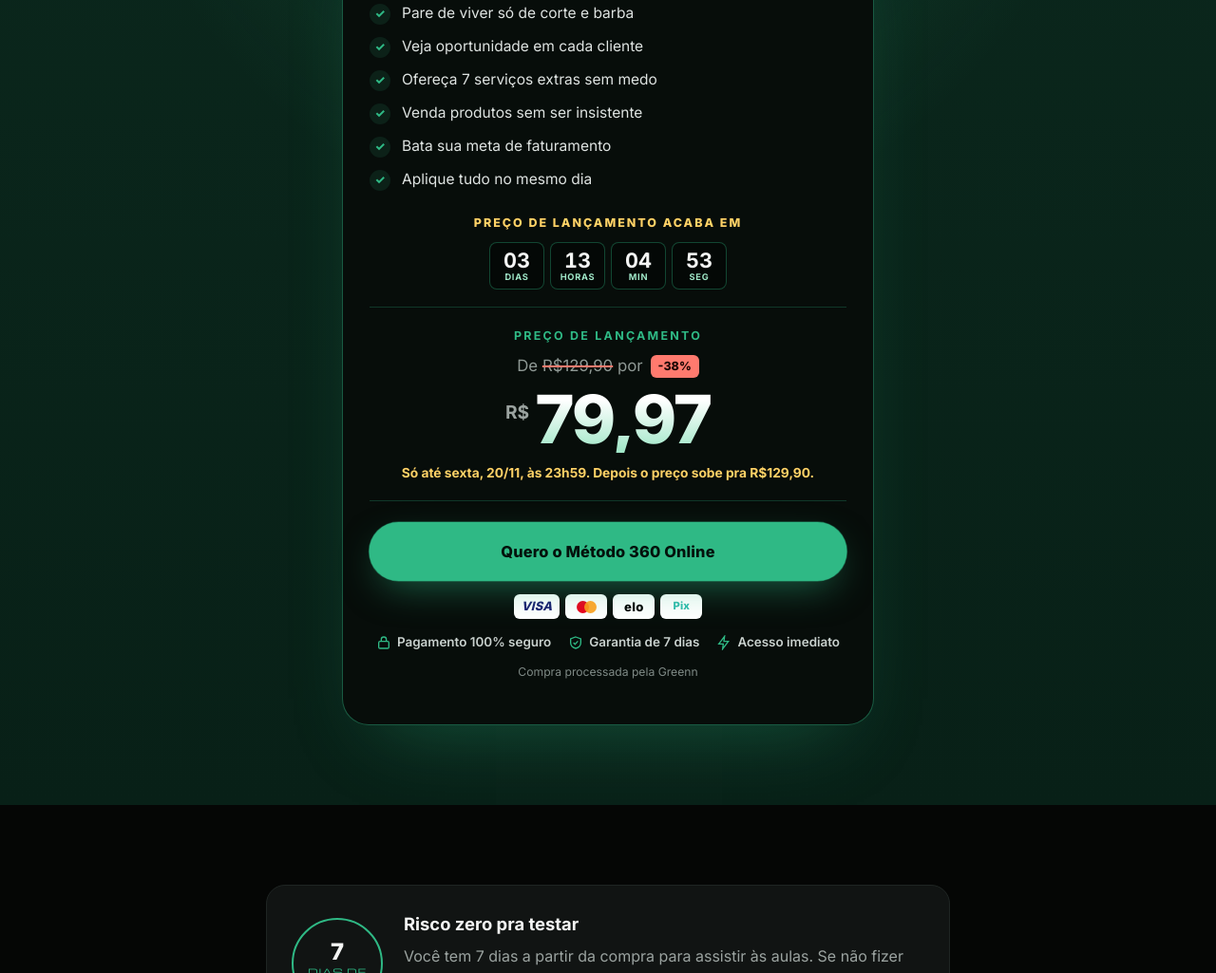
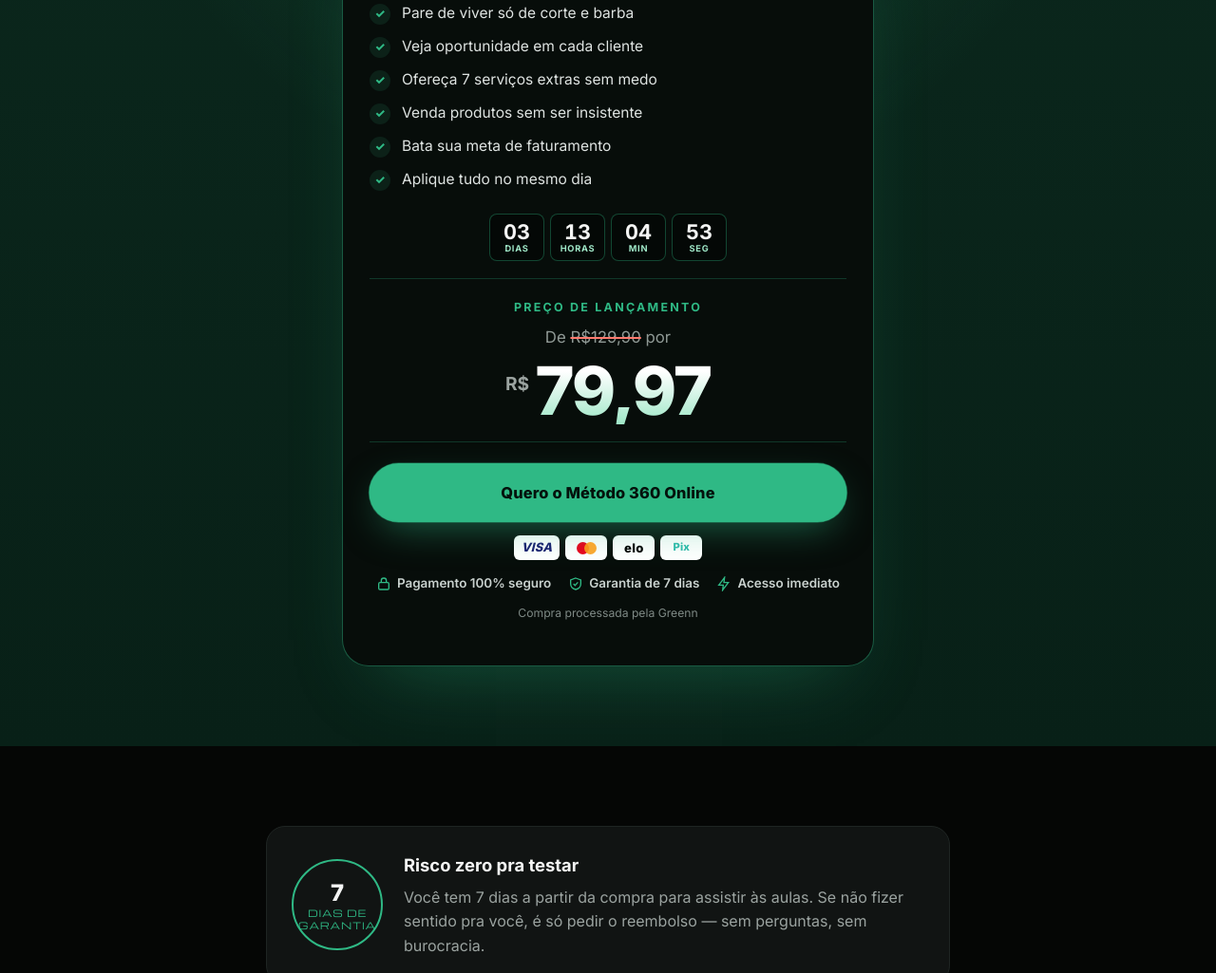
Before and after one commit to ojuancorreia/barbeiro-excelenci, a plain HTML site: page 360pratico/index.html in a window 1280 px wide. Shown: the part 7277-8302 px from the top of the page at 95% size. Drawn offline with nearby package versions, Linux system fonts and the light colour scheme.

Commit message:
360pratico: remove textos amarelos e percentual do box de preço
Co-Authored-By: Claude Opus 5.5 <noreply@anthropic.com>
Claude-Session: https://claude.ai/code/session_01WWcK8hP1MXFJMq2hsxwJ5a

```diff
--- a/360pratico/index.html
+++ b/360pratico/index.html
@@ -456,14 +456,12 @@ fbq('track', 'PageView');
           <li>Aplique tudo no mesmo dia</li>
         </ul>
         <div class="bf-box" data-bf>
-          <span class="label">Preço de lançamento acaba em</span>
           <span class="countdown" data-countdown aria-live="off"><span><b data-d>00</b><small>dias</small></span><span><b data-h>00</b><small>horas</small></span><span><b data-m>00</b><small>min</small></span><span><b data-s>00</b><small>seg</small></span></span>
         </div>
         <div class="price-box">
           <span class="from">Preço de lançamento</span>
-          <span class="old-price">De <s>R$129,90</s> por<span class="off">-38%</span></span>
+          <span class="old-price">De <s>R$129,90</s> por</span>
           <div class="price"><small>R$</small><b>79,97</b></div>
-          <p class="bf-note" data-bf>Só até sexta, 20/11, às 23h59. Depois o preço sobe pra R$129,90.</p>
         </div>
         <a class="btn pulse" href="https://payfast.greenn.com.br/196900/offer/YhxTOz">Quero o Método 360 Online</a>
         <div class="brands" aria-label="Formas de pagamento">
```
